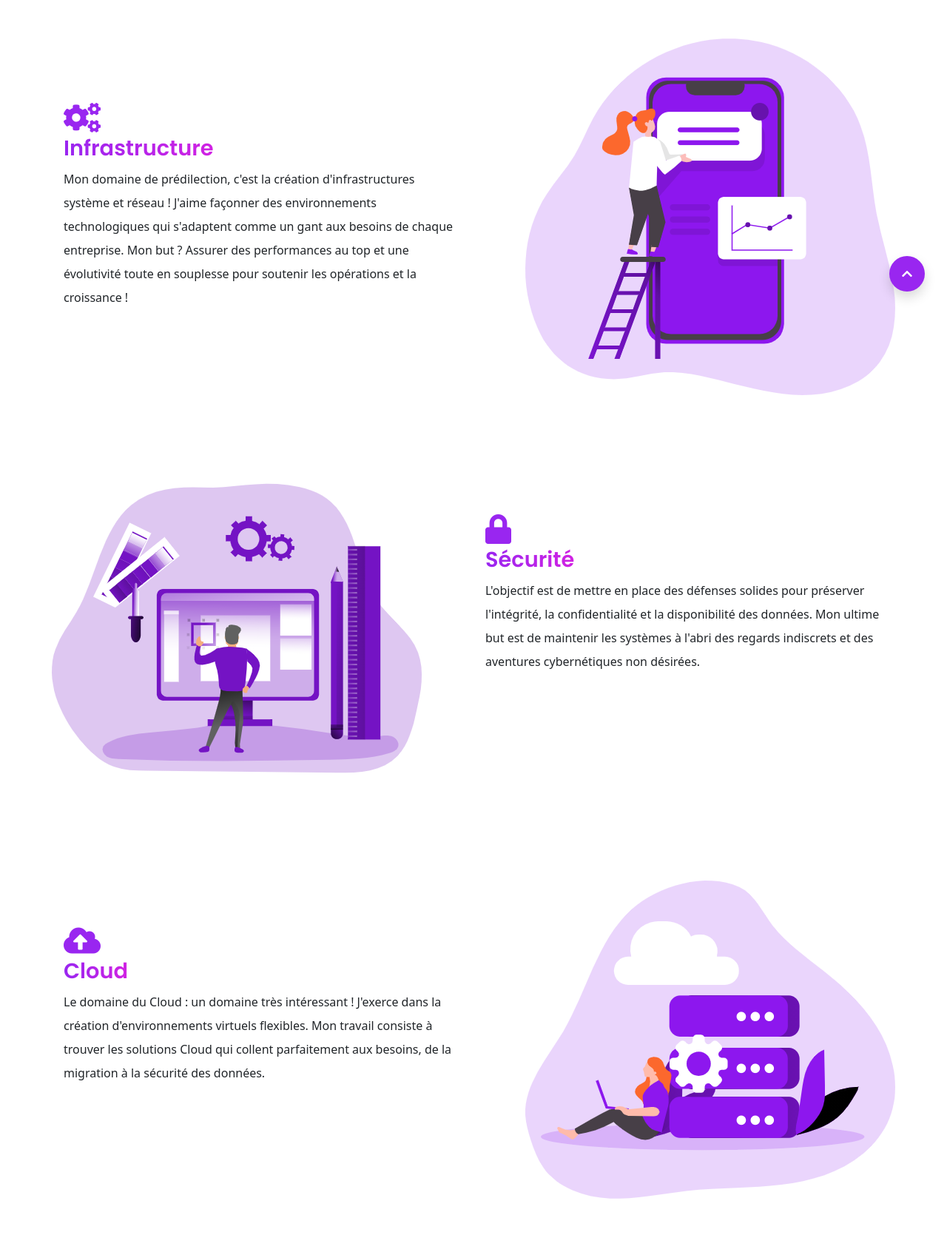
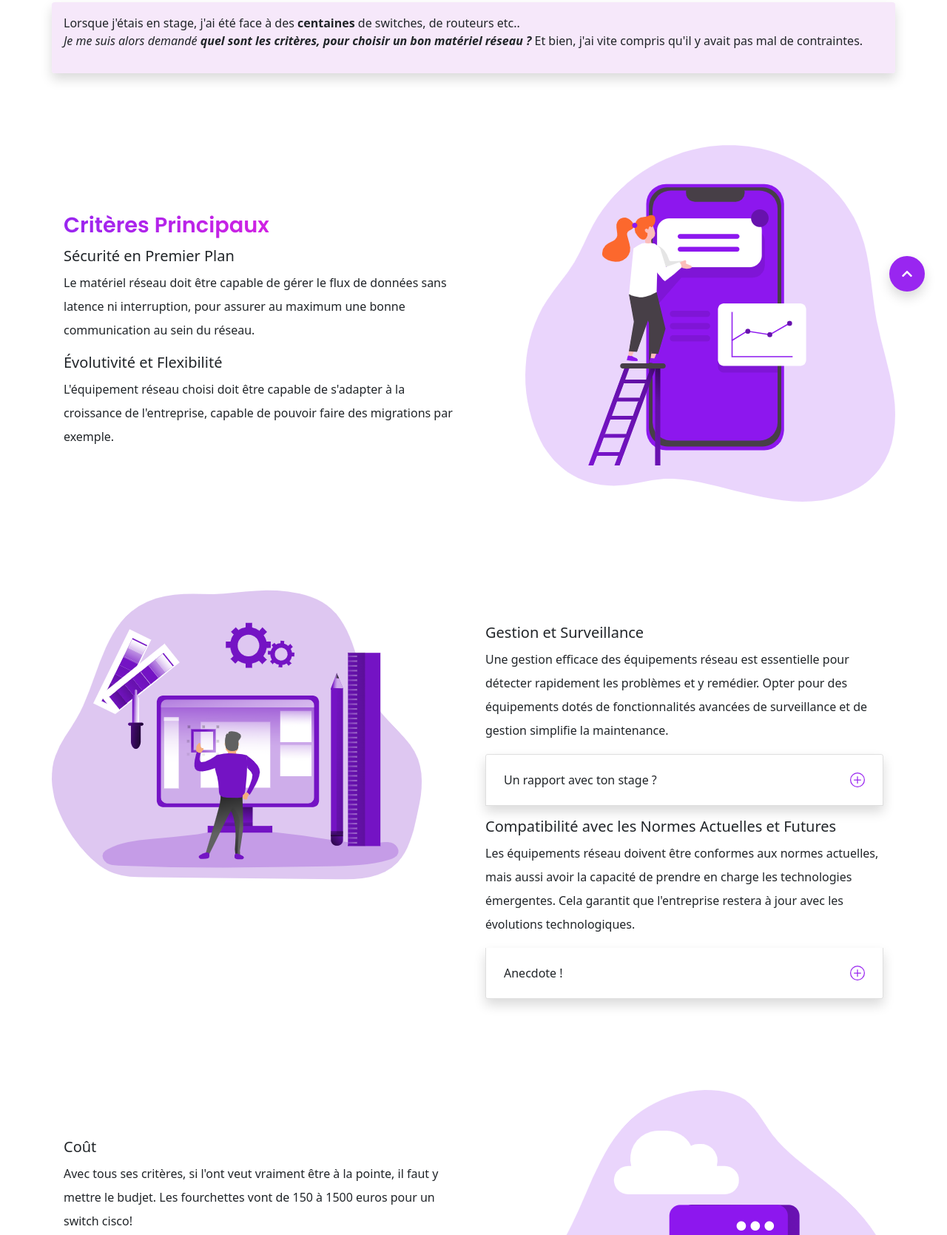
Before and after one commit to iptissem/iptissemzitouni_portfolio, a website: page article_3.html in a window 1280 px wide. Shown: the part 376-2045 px from the top of the page at 74% size. Drawn offline with nearby package versions, Linux system fonts and the light colour scheme; files that its build step writes are made by us from their sources.

Commit message:
adding articles

```diff
--- a/article_3.html
+++ b/article_3.html
@@ -17,7 +17,7 @@
 /////////////////////////////////////////////////////////////////////////////////////////////-->
 <nav class="navbar navbar-expand-lg navbar-dark menu shadow fixed-top">
     <div class="container">
-      <a class="navbar-brand" href="#">
+      <a class="navbar-brand" href="index.html">
         <img src="images/iz-low-resolution-logo-white-on-transparent-background.png" alt="logo image" width="90" height="60">
       </a>
       <button class="navbar-toggler" type="button" data-bs-toggle="collapse" data-bs-target="#navbarNav" aria-controls="navbarNav" aria-expanded="false" aria-label="Toggle navigation">
@@ -57,6 +57,7 @@
           <h2 class="fw-bold  text-center">
             Choisir le bon équipement réseau : sécurité et fiabilité en perspective
           </h2>
+
         </div>
       </div>
 
@@ -67,14 +68,20 @@
   <div class="container">
     <!-- START THE MARKETING CONTENT  -->
     <div class="row">
+      <div class="shadow p-3 mb-5 rounded" style="background-color: #f5e3f9d1
+        ;">Lorsque j'étais en stage, j'ai été face à des <strong>centaines</strong> de switches, de routeurs etc..
+          <p><i>Je me suis alors demandé <strong> quel sont les critères, pour choisir un bon matériel réseau ?
+          </strong></i> Et bien, j'ai vite compris qu'il y avait pas mal de contraintes.</p></div>
       <div class="col-lg-6 col-md-6 col-sm-12 col-xs-12 services mt-4">
         <div class="services__content">
-          <div class="icon d-block fas fa-cogs"></div>
-          <h3 class="display-3--title mt-1">Infrastructure</h3>
+          <h3 class="display-3--title mt-1">Critères Principaux</h3>
+          <h5 class="display-2--title mt-1">Sécurité en Premier Plan</h5>
           <p class="lh-lg">
-            Mon domaine de prédilection, c'est la création d'infrastructures système et réseau !
-            J'aime façonner des environnements technologiques qui s'adaptent comme un gant aux besoins de chaque entreprise.
-            Mon but ? Assurer des performances au top et une évolutivité toute en souplesse pour soutenir les opérations et la croissance !
+            Le matériel réseau doit être capable de gérer le flux de données sans latence ni interruption, pour assurer au maximum une bonne communication au sein du réseau.
+          </p>
+          <h5 class="display-2--title mt-1">Évolutivité et Flexibilité</h5>
+          <p class="lh-lg">
+            L'équipement réseau choisi doit être capable de s'adapter à la croissance de l'entreprise, capable de pouvoir faire des migrations par exemple.
           </p>
 
         </div>
@@ -94,12 +101,41 @@
       </div>
       <div class="col-lg-6 col-md-6 col-sm-12 col-xs-12 services mt-4">
         <div class="services__content">
-          <div class="icon d-block fas fa-lock"></div>
-          <h3 class="display-3--title mt-1">Sécurité</h3>
+
+          <h5 class="display-2--title mt-1">Gestion et Surveillance</h5>
           <p class="lh-lg">
-            L'objectif est de mettre en place des défenses solides pour préserver l'intégrité, la confidentialité et la disponibilité des données.
-            Mon ultime but est de maintenir les systèmes à l'abri des regards indiscrets et des aventures cybernétiques non désirées.
-          </p>
+            Une gestion efficace des équipements réseau est essentielle pour détecter rapidement les problèmes et y remédier.
+            Opter pour des équipements dotés de fonctionnalités avancées de surveillance et de gestion simplifie la maintenance.
+            <div class="accordion-item shadow mb-3">
+              <h2 class="accordion-header" id="headingTwo">
+                <button class="accordion-button collapsed" type="button" data-bs-toggle="collapse" data-bs-target="#collapseTwo" aria-expanded="false" aria-controls="collapseTwo">
+                  Un rapport avec ton stage ?
+                </button>
+              </h2>
+              <div id="collapseTwo" class="accordion-collapse collapse" aria-labelledby="headingTwo" data-bs-parent="#accordionExample">
+                <div class="accordion-body">
+                  Par exemple, mon équipe possédait un logiciel, dans lequel s'y trouvait un schéma réseau des sites. Si j'amais il y avait un problème, la panne était <strong>directement detécter et visible</strong> sur le schéma. <i>Pratique en cas de panne !</i>
+                </div>
+              </div>
+            </div>       </p>
+            <h5 class="display-2--title mt-1"> Compatibilité avec les Normes Actuelles et Futures</h5>
+            <p class="lh-lg">
+              Les équipements réseau doivent être conformes aux normes actuelles, mais aussi avoir la capacité de prendre en charge les technologies émergentes.
+              Cela garantit que l'entreprise restera à jour avec les évolutions technologiques.
+              <div class="accordion-item shadow mb-3">
+                <h2 class="accordion-header" id="headingTwo">
+                  <button class="accordion-button collapsed" type="button" data-bs-toggle="collapse" data-bs-target="#collapseTwo" aria-expanded="false" aria-controls="collapseTwo">
+                    Anecdote !
+                  </button>
+                </h2>
+                <div id="collapseTwo" class="accordion-collapse collapse" aria-labelledby="headingTwo" data-bs-parent="#accordionExample">
+                  <div class="accordion-body">
+                    Durant mon stage, nous avons mis <strong>une journée entière</strong> à chercher un cable, car il ne faisait plus partie de la norme mais était essentiels pour notre migration.
+                  </div>
+                </div>
+              </div>
+
+            </p>
 
         </div>
       </div>
@@ -108,11 +144,10 @@
     <div class="row">
       <div class="col-lg-6 col-md-6 col-sm-12 col-xs-12 services mt-4">
         <div class="services__content">
-          <div class="icon d-block fas fa-cloud-upload-alt"></div>
-          <h3 class="display-3--title mt-1">Cloud</h3>
+
+          <h5 class="display-2--title mt-1">Coût</h5>
           <p class="lh-lg">
-            Le domaine du Cloud : un domaine très intéressant ! J'exerce dans la création d'environnements virtuels flexibles.
-            Mon travail consiste à trouver les solutions Cloud qui collent parfaitement aux besoins, de la migration à la sécurité des données.
+            Avec tous ses critères, si l'ont veut vraiment être à la pointe, il faut y mettre le budjet. Les fourchettes vont de 150 à 1500 euros pour un switch cisco!
           </p>
 
         </div>
```
Also changed, not shown: article_1.html (+30 -15 lines), article_2.html (+3 -2 lines), article_4.html (+1 -1 lines), article_5.html (+1 -1 lines), article_6.html (+1 -1 lines), images/articles/datacenter2.jpg (added), images/articles/graphique.jpeg (added).
